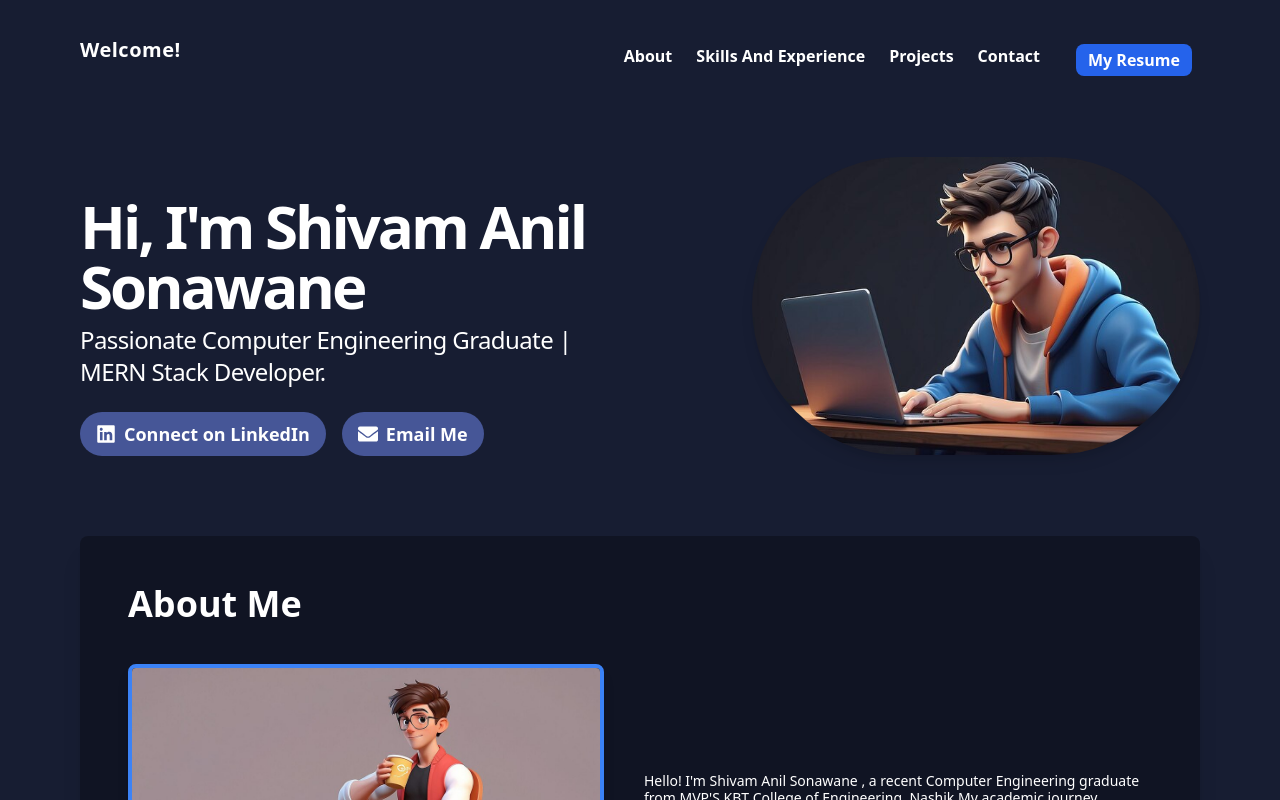
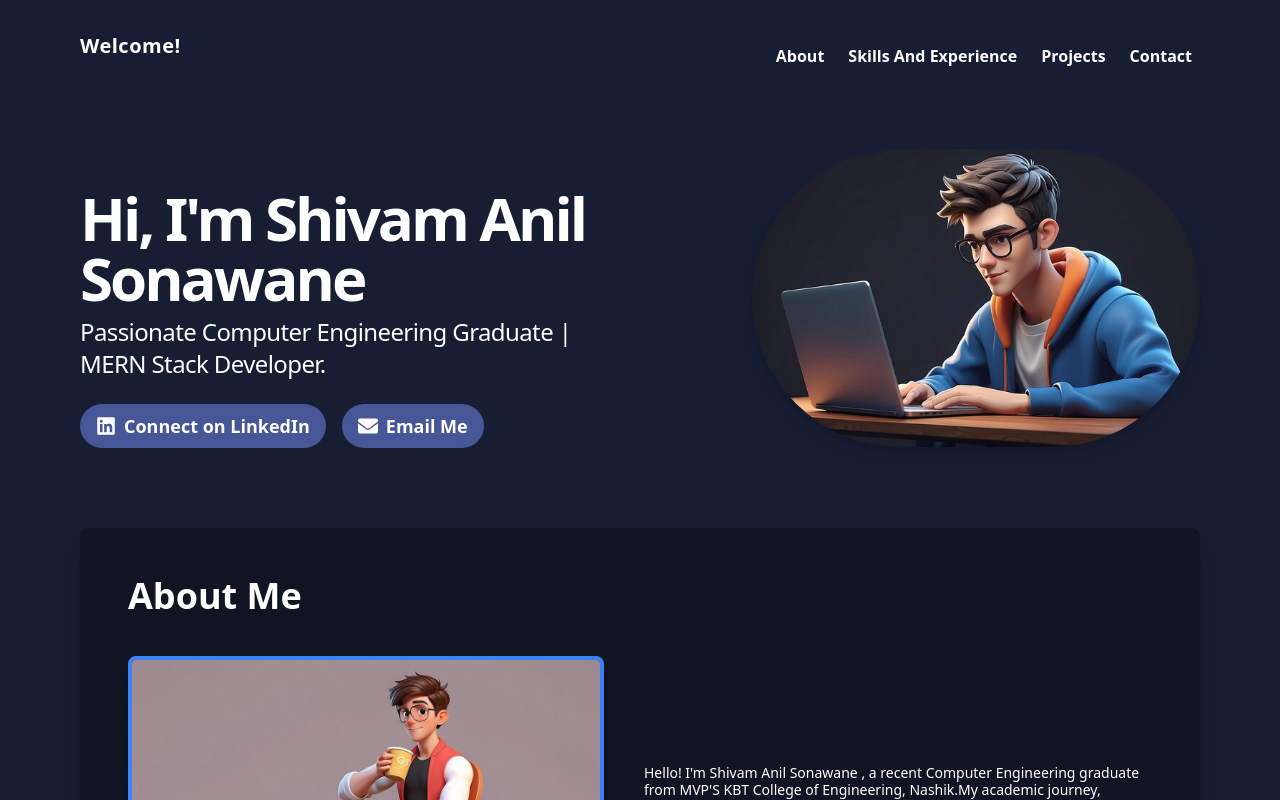
Before and after one commit to Shivam190204/My-Portfolio, a React (Vite) app: page / in a window 1280 px wide. Shown: the top 800 px of the page. Built offline with nearby package versions, Linux system fonts and the light colour scheme.

Commit message:
Update Navbar.jsx

```diff
--- a/src/Components/Navbar/Navbar.jsx
+++ b/src/Components/Navbar/Navbar.jsx
@@ -34,13 +34,6 @@ const Navbar = () => {
           </li>
         </a>
         {/* My Resume Button */}
-       <a
-  href="src/assets/Shivam_Sonawane_Resume.pdf"
-  download="Shivam_Sonawane_Resume.pdf"
-  className="text-md bg-blue-600 hover:bg-blue-700 rounded-lg px-3 py-1 transition-all duration-300 ml-3 font-semibold"
->
-  My Resume
-</a>
 
       </ul>
       {showMenu ? (
```
